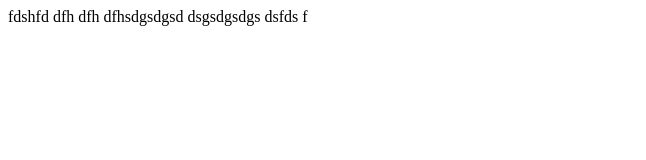
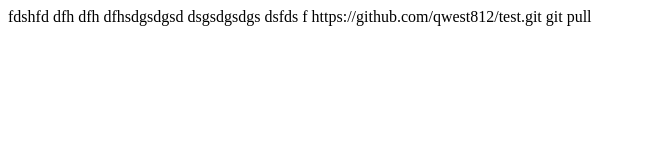
Before and after one commit to qwest812/lesson-4-git, a plain HTML site: page index.html in a window 1280 px wide. Shown: the whole page, without its empty margins (0-646 px from the left). Drawn offline with Linux system fonts and the light colour scheme.

Commit message:
lesson-4-git

```diff
--- a/index.html
+++ b/index.html
@@ -16,5 +16,9 @@
 dsgsdgsdgs
 dsfds
 f
+
+https://github.com/qwest812/test.git
+
+git pull
 </body>
 </html>
```
Also changed, not shown: readme.txt (added), ydz.txt (added).
